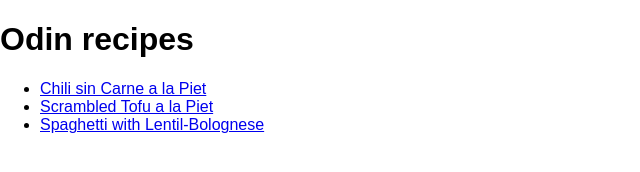
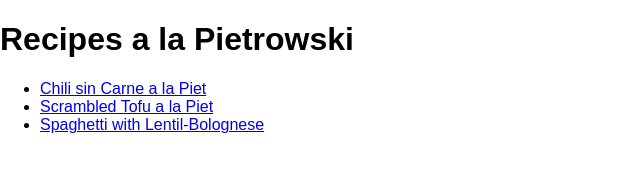
Before and after one commit to mpeterpeter/odin_recipes, a plain HTML site: page index.html in a window 1280 px wide. Shown: the whole page, without its empty margins (0-640 px from the left). Drawn offline with nearby package versions, Linux system fonts and the light colour scheme.

Commit message:
title changed

```diff
--- a/index.html
+++ b/index.html
@@ -6,10 +6,10 @@
     <link rel="stylesheet" href="https://cdn.jsdelivr.net/npm/purecss@3.0.0/build/pure-min.css" integrity="sha384-X38yfunGUhNzHpBaEBsWLO+A0HDYOQi8ufWDkZ0k9e0eXz/tH3II7uKZ9msv++Ls" crossorigin="anonymous">
     <link rel="stylesheet" href="https://cdn.jsdelivr.net/npm/purecss@3.0.0/build/grids-responsive-min.css" />
 
-    <title>Recipes</title>
+    <title>Recipes a la Pietrowski</title>
 </head>
 <body>
-    <h1>Odin recipes</h1>
+    <h1>Recipes a la Pietrowski</h1>
     <ul>
         <li><a
             href="../odin_recipes/recipes/chili_sin_carne.html"
```
